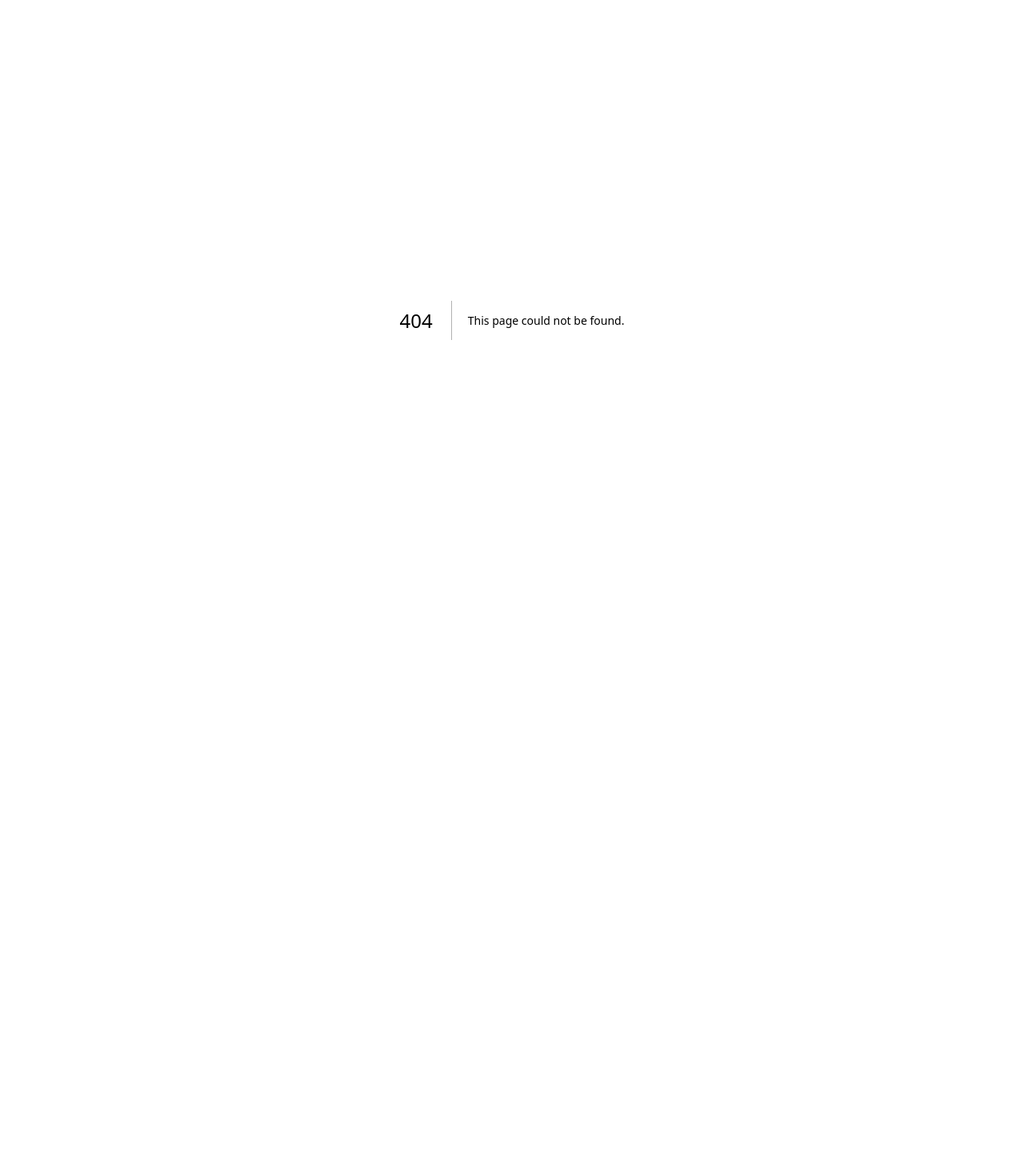
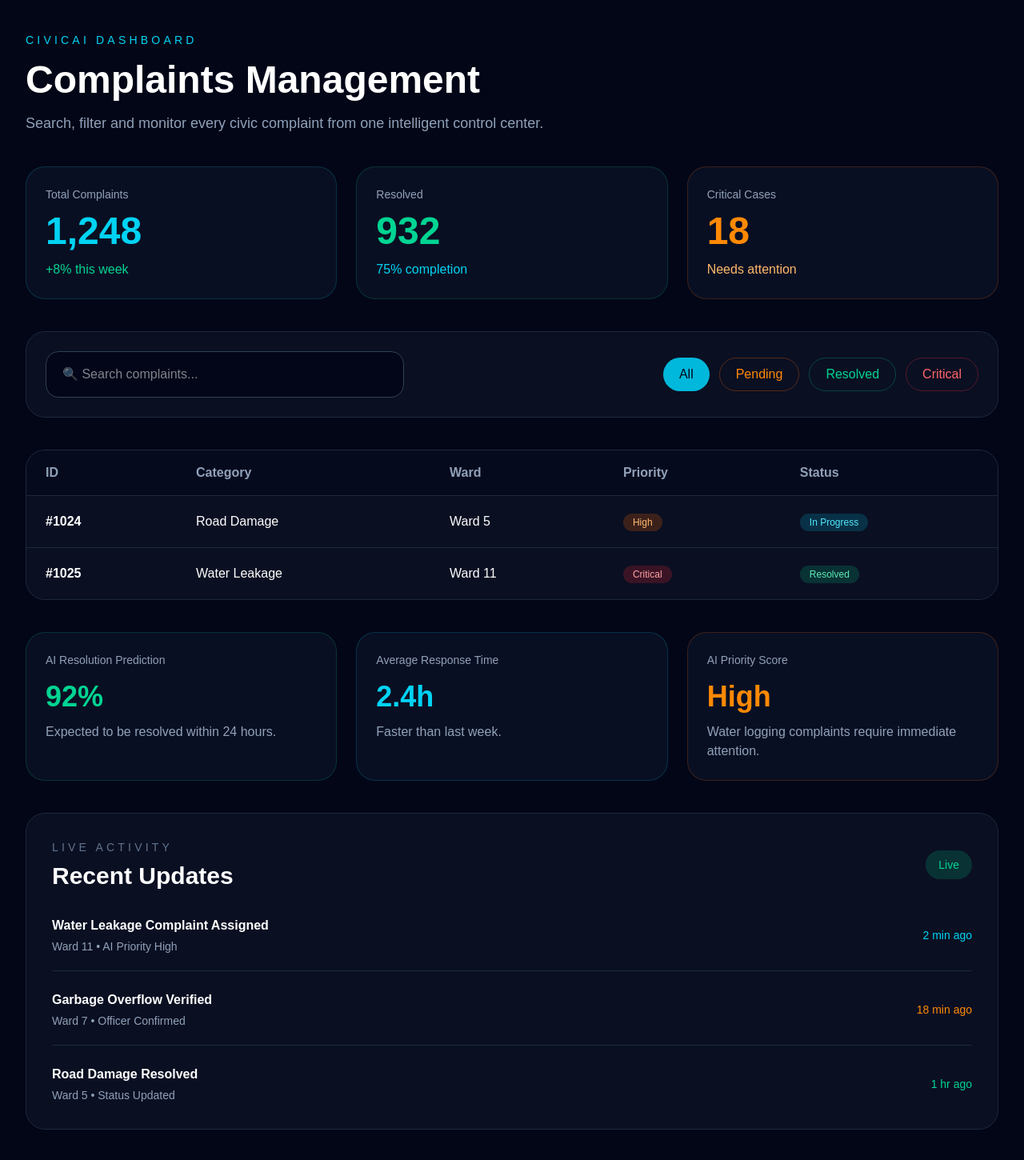
Before and after one commit to faizalkhan0871/civicai-dashboard, a Next.js app: page /complaints in a window 1280 px wide. Before the commit this address had no page. Shown: the whole page at 80% size. Before the commit the page ends 800 px from the top, so only its background shows below. Built offline with nearby package versions, Linux system fonts and the light colour scheme.

Commit message:
Add complaints management module

```diff
--- /dev/null
+++ b/app/complaints/page.tsx
@@ -0,0 +1,269 @@
+export default function ComplaintsPage() {
+  return (
+    <main className="min-h-screen bg-[#020617] text-white">
+      <div className="mx-auto max-w-7xl px-8 py-10">
+
+        <p className="text-sm uppercase tracking-[0.3em] text-cyan-400">
+          CivicAI Dashboard
+        </p>
+
+        <h1 className="mt-4 text-5xl font-bold">
+          Complaints Management
+        </h1>
+
+        <p className="mt-4 max-w-3xl text-lg text-slate-400">
+          Search, filter and monitor every civic complaint from one intelligent
+          control center.
+        </p>
+        <section className="mt-10 grid gap-6 md:grid-cols-3">
+
+  <div className="rounded-3xl border border-cyan-500/20 bg-slate-900/60 p-6">
+    <p className="text-sm text-slate-400">Total Complaints</p>
+    <h2 className="mt-3 text-5xl font-bold text-cyan-400">1,248</h2>
+    <p className="mt-3 text-emerald-400">+8% this week</p>
+  </div>
+
+  <div className="rounded-3xl border border-emerald-500/20 bg-slate-900/60 p-6">
+    <p className="text-sm text-slate-400">Resolved</p>
+    <h2 className="mt-3 text-5xl font-bold text-emerald-400">932</h2>
+    <p className="mt-3 text-cyan-400">75% completion</p>
+  </div>
+
+  <div className="rounded-3xl border border-orange-500/20 bg-slate-900/60 p-6">
+    <p className="text-sm text-slate-400">Critical Cases</p>
+    <h2 className="mt-3 text-5xl font-bold text-orange-400">18</h2>
+    <p className="mt-3 text-orange-300">Needs attention</p>
+  </div>
+
+</section>
+<section className="mt-10 rounded-3xl border border-slate-800 bg-slate-900/60 p-6">
+
+  <div className="flex flex-col gap-4 lg:flex-row lg:items-center lg:justify-between">
+
+    <input
+      type="text"
+      placeholder="🔍 Search complaints..."
+      className="w-full rounded-2xl border border-slate-700 bg-slate-950 px-5 py-4 text-white outline-none transition focus:border-cyan-400 lg:max-w-md"
+    />
+
+    <div className="flex flex-wrap gap-3">
+
+      <button className="rounded-full bg-cyan-500 px-5 py-2 font-medium text-slate-950">
+        All
+      </button>
+
+      <button className="rounded-full border border-orange-500/30 px-5 py-2 text-orange-400">
+        Pending
+      </button>
+
+      <button className="rounded-full border border-emerald-500/30 px-5 py-2 text-emerald-400">
+        Resolved
+      </button>
+
+      <button className="rounded-full border border-red-500/30 px-5 py-2 text-red-400">
+        Critical
+      </button>
+
+    </div>
+
+  </div>
+
+</section>
+<section className="mt-10 overflow-hidden rounded-3xl border border-slate-800 bg-slate-900/60">
+
+  <table className="w-full">
+
+    <thead className="border-b border-slate-800 bg-slate-950/50">
+
+      <tr className="text-left text-slate-400">
+
+        <th className="px-6 py-4">ID</th>
+        <th className="px-6 py-4">Category</th>
+        <th className="px-6 py-4">Ward</th>
+        <th className="px-6 py-4">Priority</th>
+        <th className="px-6 py-4">Status</th>
+
+      </tr>
+
+    </thead>
+
+    <tbody>
+
+      <tr className="border-b border-slate-800 hover:bg-slate-800/30 transition">
+
+        <td className="px-6 py-5 font-semibold">#1024</td>
+
+        <td className="px-6 py-5">Road Damage</td>
+
+        <td className="px-6 py-5">Ward 5</td>
+
+        <td className="px-6 py-5">
+          <span className="rounded-full bg-orange-500/20 px-3 py-1 text-xs text-orange-300">
+            High
+          </span>
+        </td>
+
+        <td className="px-6 py-5">
+          <span className="rounded-full bg-cyan-500/20 px-3 py-1 text-xs text-cyan-300">
+            In Progress
+          </span>
+        </td>
+
+      </tr>
+
+      <tr className="hover:bg-slate-800/30 transition">
+
+        <td className="px-6 py-5 font-semibold">#1025</td>
+
+        <td className="px-6 py-5">Water Leakage</td>
+
+        <td className="px-6 py-5">Ward 11</td>
+
+        <td className="px-6 py-5">
+          <span className="rounded-full bg-red-500/20 px-3 py-1 text-xs text-red-300">
+            Critical
+          </span>
+        </td>
+
+        <td className="px-6 py-5">
+          <span className="rounded-full bg-emerald-500/20 px-3 py-1 text-xs text-emerald-300">
+            Resolved
+          </span>
+        </td>
+
+      </tr>
+
+    </tbody>
+
+  </table>
+
+</section>
+<section className="mt-10 grid gap-6 md:grid-cols-3">
+
+  <div className="rounded-3xl border border-emerald-500/20 bg-slate-900/60 p-6">
+
+    <p className="text-sm text-slate-400">
+      AI Resolution Prediction
+    </p>
+
+    <h2 className="mt-4 text-4xl font-bold text-emerald-400">
+      92%
+    </h2>
+
+    <p className="mt-3 text-slate-400">
+      Expected to be resolved within 24 hours.
+    </p>
+
+  </div>
+
+  <div className="rounded-3xl border border-cyan-500/20 bg-slate-900/60 p-6">
+
+    <p className="text-sm text-slate-400">
+      Average Response Time
+    </p>
+
+    <h2 className="mt-4 text-4xl font-bold text-cyan-400">
+      2.4h
+    </h2>
+
+    <p className="mt-3 text-slate-400">
+      Faster than last week.
+    </p>
+
+  </div>
+
+  <div className="rounded-3xl border border-orange-500/20 bg-slate-900/60 p-6">
+
+    <p className="text-sm text-slate-400">
+      AI Priority Score
+    </p>
+
+    <h2 className="mt-4 text-4xl font-bold text-orange-400">
+      High
+    </h2>
+
+    <p className="mt-3 text-slate-400">
+      Water logging complaints require immediate attention.
+    </p>
+
+  </div>
+
+</section>
+<section className="mt-10 rounded-3xl border border-slate-800 bg-slate-900/60 p-8">
+
+  <div className="mb-8 flex items-center justify-between">
+
+    <div>
+      <p className="text-sm uppercase tracking-[0.3em] text-slate-500">
+        Live Activity
+      </p>
+
+      <h2 className="mt-2 text-3xl font-bold text-white">
+        Recent Updates
+      </h2>
+    </div>
+
+    <span className="rounded-full bg-emerald-500/20 px-4 py-2 text-sm text-emerald-400">
+      Live
+    </span>
+
+  </div>
+
+  <div className="space-y-6">
+
+    <div className="flex items-center justify-between border-b border-slate-800 pb-5">
+      <div>
+        <h3 className="font-semibold text-white">
+          Water Leakage Complaint Assigned
+        </h3>
+
+        <p className="mt-1 text-sm text-slate-400">
+          Ward 11 • AI Priority High
+        </p>
+      </div>
+
+      <span className="text-sm text-cyan-400">
+        2 min ago
+      </span>
+    </div>
+
+    <div className="flex items-center justify-between border-b border-slate-800 pb-5">
+      <div>
+        <h3 className="font-semibold text-white">
+          Garbage Overflow Verified
+        </h3>
+
+        <p className="mt-1 text-sm text-slate-400">
+          Ward 7 • Officer Confirmed
+        </p>
+      </div>
+
+      <span className="text-sm text-orange-400">
+        18 min ago
+      </span>
+    </div>
+
+    <div className="flex items-center justify-between">
+      <div>
+        <h3 className="font-semibold text-white">
+          Road Damage Resolved
+        </h3>
+
+        <p className="mt-1 text-sm text-slate-400">
+          Ward 5 • Status Updated
+        </p>
+      </div>
+
+      <span className="text-sm text-emerald-400">
+        1 hr ago
+      </span>
+    </div>
+
+  </div>
+
+</section>
+
+      </div>
+    </main>
+  );
+}
--- a/app/page.tsx
+++ b/app/page.tsx
@@ -1,4 +1,5 @@
 "use client"
+import Link from "next/link"
 
 
 import { motion } from "framer-motion"
@@ -40,10 +41,13 @@ export default function Home() {
   <span>Dashboard</span>
 </div>
 
-      <div className="flex items-center gap-3 rounded-xl px-4 py-3 text-slate-400 transition-all duration-300 hover:bg-slate-800/50 hover:text-white cursor-pointer">
+      <Link
+  href="/complaints"
+  className="flex items-center gap-3 rounded-xl px-4 py-3 text-slate-400 transition-all duration-300 hover:bg-slate-800/50 hover:text-white"
+>
   <FileText size={18} />
   <span>Complaints</span>
-</div>
+</Link>
 
      <div className="flex items-center gap-3 rounded-xl px-4 py-3 text-slate-400 transition-all duration-300 hover:bg-slate-800/50 hover:text-white cursor-pointer">
   <BarChart3 size={18} />
```
